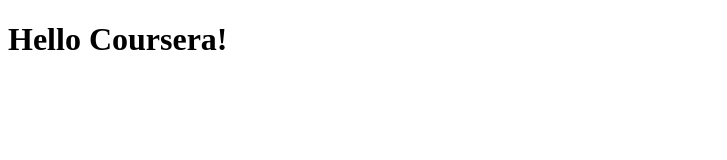
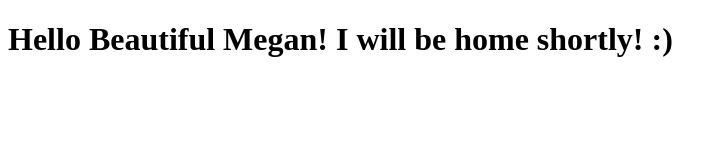
Before and after one commit to SaltyCola/Coursera-WebDevClasses, a plain HTML site: page site/index.html in a window 1280 px wide. Shown: the whole page, without its empty margins (0-727 px from the left). Drawn offline with Linux system fonts and the light colour scheme.

Commit message:
My first page.

```diff
--- a/site/index.html
+++ b/site/index.html
@@ -4,6 +4,6 @@
     <title>Hello Coursera!</title>
 </head>
 <body>
-    <h1>Hello Coursera!</h1>
+    <h1>Hello Beautiful Megan! I will be home shortly! :)</h1>
 </body>
 </html>
```
